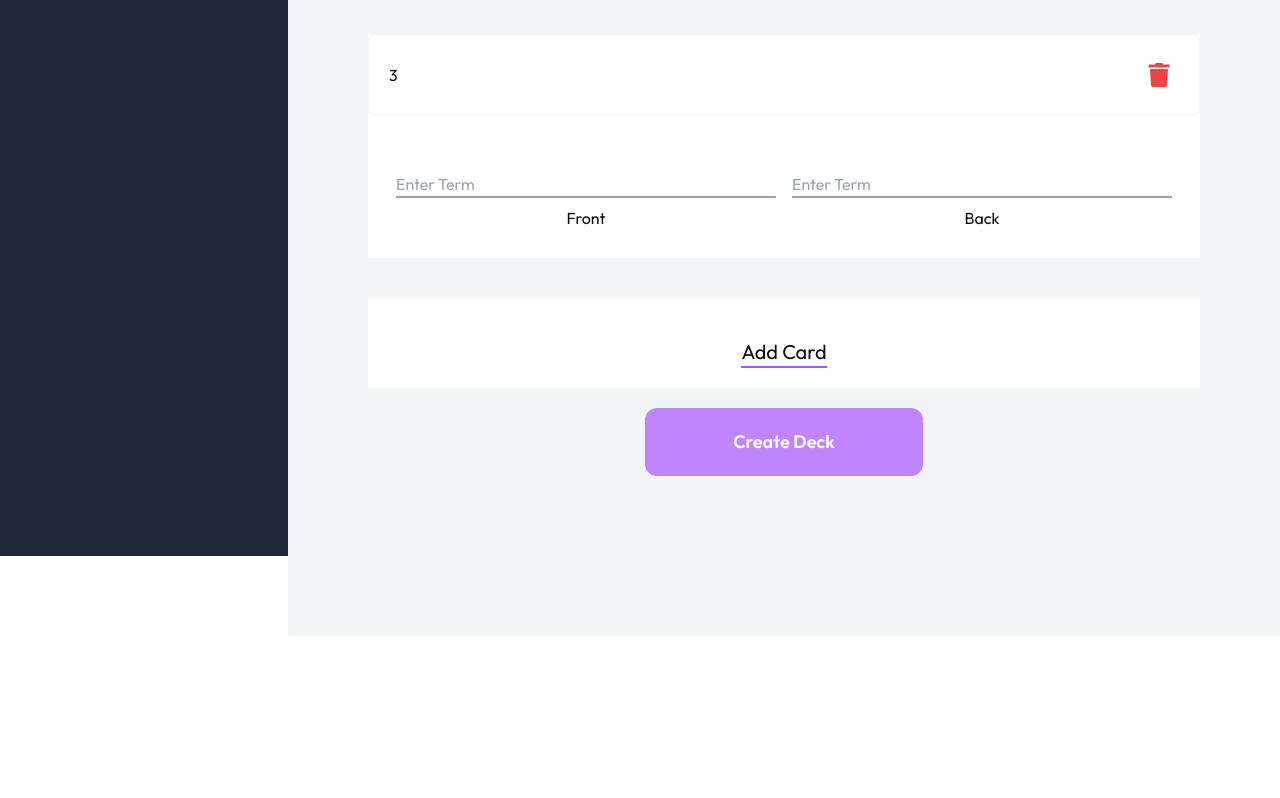
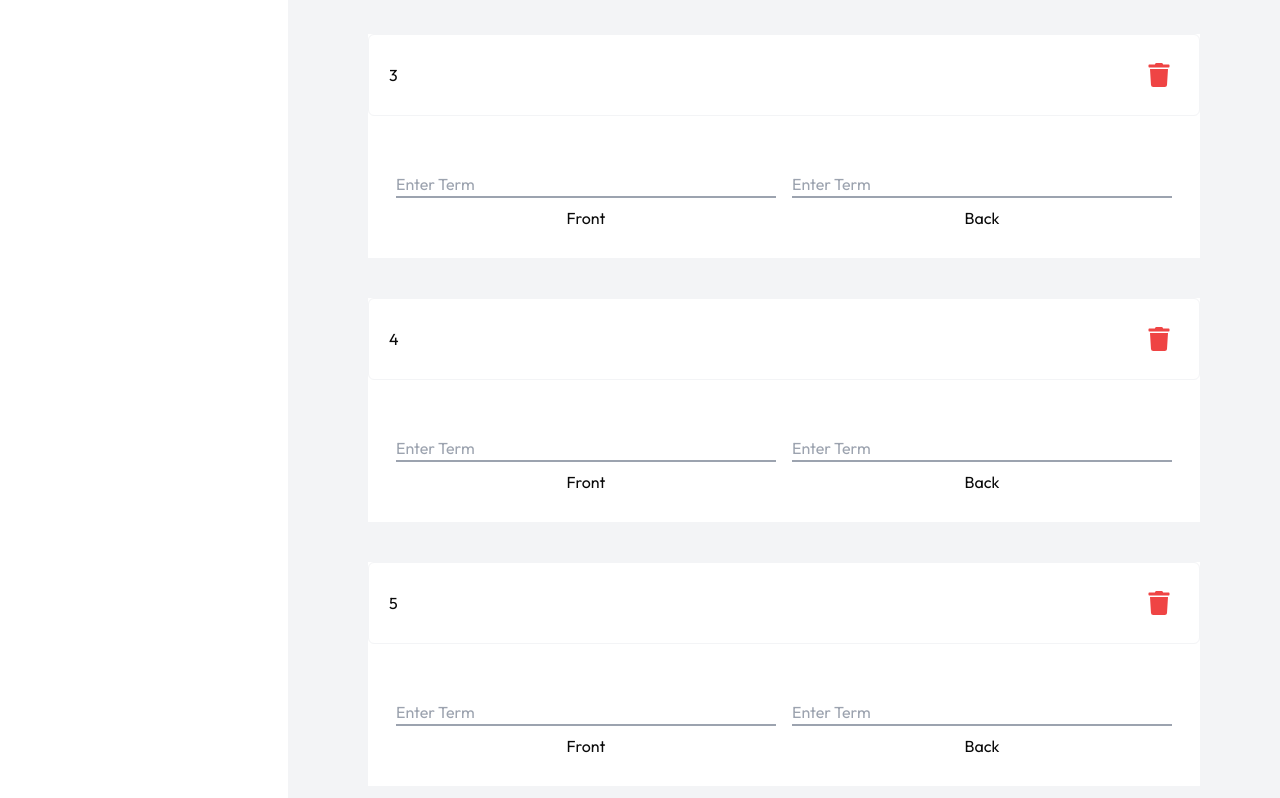
Before and after one commit to Koppang-Dev/LearnWithFranny, a Next.js app in the folder frontend/: page /createDeckFromScratch in a window 1280 px wide. Shown: the part 838-1636 px from the top of the page. Before the commit the page ends 1474 px from the top, so only its background shows below. Built offline with nearby package versions, Linux system fonts and the light colour scheme.

Commit message:
Finished the UI design for the frontend flashcards create cards manually

```diff
--- a/frontend/src/app/createDeckFromScratch/__components/addCard.jsx
+++ b/frontend/src/app/createDeckFromScratch/__components/addCard.jsx
@@ -1,14 +1,22 @@
 "use client";
 import { FaTrash } from "react-icons/fa";
 
-const AddCard = ({ cardNumber }) => {
+const AddCard = ({ card, deleteCard, updateCardText }) => {
+  const handleFrontTextChange = (e) => {
+    updateCardText(card.id, e.target.value, card.textBack); // Update front text
+  };
+
+  const handleBackTextChange = (e) => {
+    updateCardText(card.id, card.textFront, e.target.value); // Update back text
+  };
+
   return (
     <div className="flex flex-col gap-2 w-full bg-white">
       {/* Card number and delete button */}
       <div className="flex flex-row justify-between items-center w-full border border-gray-100 rounded-md p-5">
-        <h1>{cardNumber}</h1>
+        <h1>{card.id}</h1>
         <button
-          onClick={() => console.log("Card Deleted")}
+          onClick={() => deleteCard(card.id)} // Call deleteCard with the card's id
           className="p-2 bg-transparent border-none"
         >
           <FaTrash className="text-red-500 w-6 h-6" />
@@ -20,6 +28,8 @@ const AddCard = ({ cardNumber }) => {
         <div className="flex flex-col gap-2 items-center w-1/2 m-2">
           <input
             type="text"
+            value={card.textFront} // Set the value to card's front text
+            onChange={handleFrontTextChange} // Update text on change
             placeholder="Enter Term"
             className="w-full pt-5 border-b-2 border-gray-400 rounded-none focus:border-b-2 focus:border-b-black focus:outline-none"
           />
@@ -29,6 +39,8 @@ const AddCard = ({ cardNumber }) => {
         <div className="flex flex-col gap-2 items-center w-1/2 m-2">
           <input
             type="text"
+            value={card.textBack} // Set the value to card's back text
+            onChange={handleBackTextChange} // Update text on change
             placeholder="Enter Term"
             className="w-full pt-5 border-b-2 border-gray-400 rounded-none focus:border-b-2 focus:border-b-black focus:outline-none"
           />
--- a/frontend/src/app/createDeckFromScratch/__components/bottomSection.jsx
+++ b/frontend/src/app/createDeckFromScratch/__components/bottomSection.jsx
@@ -1,10 +1,13 @@
-const BottomSection = () => {
+const BottomSection = ({ addCard }) => {
   return (
     <div className="flex flex-col w-full">
       {/* Add Card Button */}
       <div className="flex flex-row w-full p-5 bg-white ">
         <div className="flex flex-row w-full justify-center bg-white">
-          <button className="pt-5 border-b-2 border-purple-500 text-xl hover:text-purple-200 hover:scale-105 ">
+          <button
+            onClick={addCard}
+            className="pt-5 border-b-2 border-purple-500 text-xl hover:text-purple-200 hover:scale-105 "
+          >
             Add Card
           </button>
         </div>
--- a/frontend/src/app/createDeckFromScratch/page.jsx
+++ b/frontend/src/app/createDeckFromScratch/page.jsx
@@ -7,10 +7,38 @@ import { useState } from "react";
 
 const CreateDeckFromScratch = () => {
   // State to keep track of the amount of cards
-  const [cards, setCards] = useState([1, 2, 3]);
+  const [cards, setCards] = useState([
+    { id: 1, textFront: "", textBack: "" },
+    { id: 2, textFront: "", textBack: "" },
+    { id: 3, textFront: "", textBack: "" },
+    { id: 4, textFront: "", textBack: "" },
+    { id: 5, textFront: "", textBack: "" },
+  ]);
   // Adding another card
   const addCard = () => {
-    setCards([...cards, cards.length + 1]);
+    const newCardId = cards.length + 1;
+    setCards([...cards, { id: newCardId, textFront: "", textBack: "" }]);
+  };
+
+  // Function to delete a card and renumber remaining cards
+  const deleteCard = (cardId) => {
+    const updatedCards = cards.filter((card) => card.id !== cardId);
+    // Re-index the remaining cards
+    const reIndexedCards = updatedCards.map((card, index) => ({
+      ...card,
+      id: index + 1,
+    }));
+    setCards(reIndexedCards);
+  };
+
+  // Update card text
+  const updateCardText = (id, frontText, backText) => {
+    const updatedCards = cards.map((card) =>
+      card.id === id
+        ? { ...card, textFront: frontText, textBack: backText }
+        : card
+    );
+    setCards(updatedCards); // Update the state with the new card text
   };
 
   return (
@@ -19,10 +47,15 @@ const CreateDeckFromScratch = () => {
         <Header />
 
         {/* Render all of the cards */}
-        {cards.map((cardNumber) => (
-          <AddCard key={cardNumber} cardNumber={cardNumber} />
+        {cards.map((card) => (
+          <AddCard
+            key={card.id}
+            card={card}
+            deleteCard={deleteCard}
+            updateCardText={updateCardText}
+          />
         ))}
-        <BottomSection />
+        <BottomSection addCard={addCard} />
       </div>
     </div>
   );
--- a/frontend/src/app/dashboard/__components/Sidebar.jsx
+++ b/frontend/src/app/dashboard/__components/Sidebar.jsx
@@ -83,7 +83,7 @@ const items = [
 
 const Sidebar = () => {
   return (
-    <div className="top-0 left-0 h-screen w-72 bg-white shadow-lg z-20 text-black p-4">
+    <div className="top-0 left-0 h-full w-72 bg-white shadow-lg z-20 text-black p-4">
       {/* Logo and Title */}
       <div className="flex flex-col space-y-10 w-full">
         <div className="flex items-center space-x-2">
```
